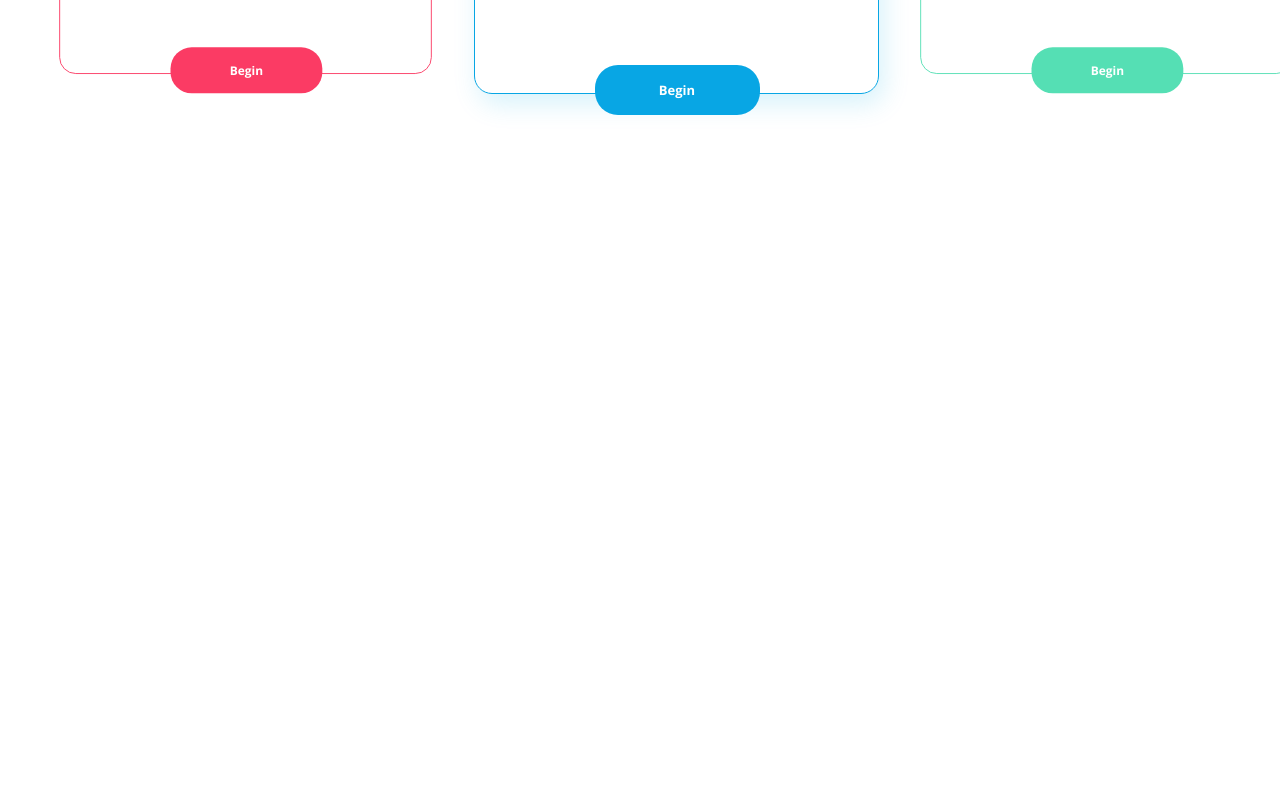
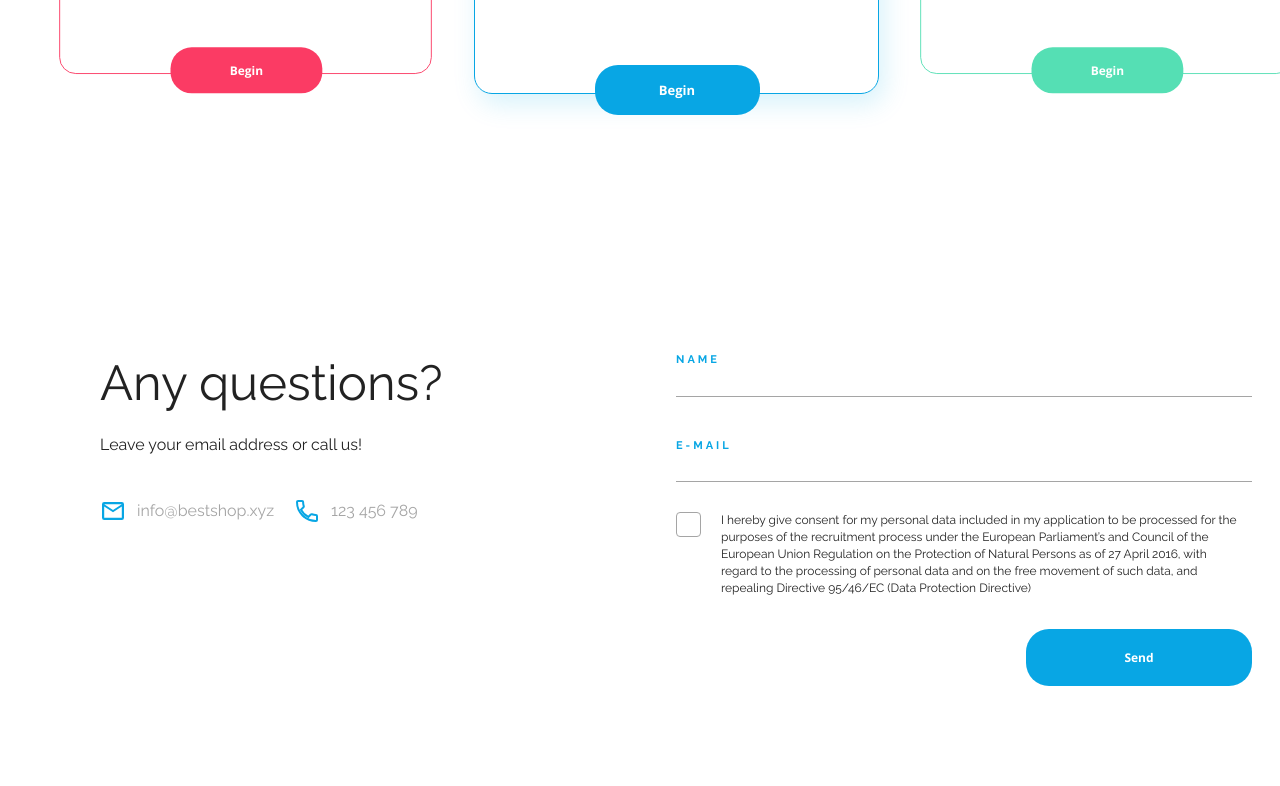
Before and after one commit to Jakub-Laczniak/Best-Shop, a plain HTML site: page index.html in a window 1280 px wide. Shown: the part 3293-4079 px from the top of the page. Before the commit the page ends 3566 px from the top, so only its background shows below. Drawn offline with nearby package versions, Linux system fonts and the light colour scheme.

Commit message:
form styling

```diff
--- a/css/style.css
+++ b/css/style.css
@@ -495,3 +495,130 @@ a {
 .btn--premium {
   --button-color: var(--color-green);
 }
+
+/* CONTACT FORM */
+
+.contact {
+  padding: 80px 100px 100px;
+  align-items: flex-start;
+}
+
+.contact__column {
+  width: 50%;
+}
+
+.contact__column h2 {
+  font-size: 4.9rem;
+  line-height: 5.9rem;
+}
+
+.contact__instruction {
+  margin: 22px 0 42px;
+  font-size: 1.6rem;
+  line-height: 2.2rem;
+}
+
+.contact__details {
+  display: flex;
+  justify-content: flex-start;
+  align-items: center;
+}
+
+.details__item {
+  color: var(--color-gray);
+  text-decoration: none;
+  font-weight: 500;
+  font-size: 1.6rem;
+}
+
+.details__item img {
+  margin-right: 10px;
+}
+
+.details__item:first-of-type {
+  margin-right: 20px;
+}
+
+.form {
+  display: flex;
+  flex-direction: column;
+}
+
+.form__field {
+  display: flex;
+  flex-direction: column;
+}
+
+.form__field:first-of-type {
+  margin-bottom: 42px;
+}
+
+.form__label {
+  font-weight: bold;
+  text-transform: uppercase;
+  color: var(--color-primary);
+  line-height: 1.44rem;
+  letter-spacing: 3px;
+  font-size: 1.1rem;
+}
+
+.form__input {
+  border: none;
+  border-bottom: 1px solid var(--color-gray);
+  background-color: transparent;
+  line-height: 2.625rem;
+}
+
+.form__consent {
+  margin-top: 30px;
+}
+
+.form__checkbox {
+  display: block;
+  position: relative;
+  padding-left: 35px;
+  margin-bottom: 12px;
+  cursor: pointer;
+}
+
+.form__checkbox input {
+  position: absolute;
+  opacity: 0;
+  height: 0;
+  width: 0;
+}
+
+.checkbox {
+  position: absolute;
+  top: 0;
+  left: 0;
+  height: 25px;
+  width: 25px;
+  background-color: var(--color-white);
+  border: 1px solid var(--color-gray);
+  border-radius: 4px;
+}
+
+.form__checkbox input:checked ~ .checkbox {
+  background-image: url(/img/Checkmark.svg);
+  background-position: center;
+  background-size: 50%;
+  background-repeat: no-repeat;
+}
+
+.form__checkbox .consent__text {
+  margin: 0 10px;
+  font-size: 1.2rem;
+  color: var(--color-grey);
+  line-height: 17px;
+}
+
+.form .btn {
+  font-size: 1.2rem;
+  padding: 20px 97px;
+  align-self: flex-end;
+  margin-top: 20px;
+  width: 226px;
+  height: 57px;
+  background-color: var(--color-primary);
+}
--- a/index.html
+++ b/index.html
@@ -26,6 +26,7 @@
             </nav>
         </section>
     </header>
+<!-- ===== OPENER =====  -->
     <section class="opener container">
         <div class="opener__text">
                 <h1>Sell More!</h1>
@@ -54,6 +55,7 @@
             </div>
         </article>
     </section>
+<!-- ===== PRICING BASIC =====  -->
     <section class="container benefits">
         <article class="benefit__single benefit--macbook">
             <div class="benefit__text benefit__text--macbook">
@@ -88,7 +90,7 @@
     <section class="container pricing">
         <h2>Pricing</h2>
         <article class="pricing__container">
-            <!-- PRICING BASIC  -->
+<!-- ===== PRICING BASIC ===== -->
             <div class="pricing__single pricing--basic">
                 <div class="pricing__single__text">
                     <div class="title">
@@ -105,7 +107,7 @@
                     <button class="btn btn--basic">Begin</button>
                 </div>
             </div>
-            <!-- PRICING PROFESSIONAL  -->
+<!-- ===== PRICING PROFESSIONAL ===== -->
             <div class="pricing__single pricing--professional">
                 <div class="pricing__single__text">
                     <div class="title">
@@ -123,7 +125,7 @@
                     <button class="btn btn--professional">Begin</button>
                 </div>
             </div>
-            <!-- PRICING PREMIUM  -->
+<!-- ===== PRICING PREMIUM ===== -->
             <div class="pricing__single pricing--premium">
                 <div class="pricing__single__text">
                     <div class="title">
@@ -145,6 +147,50 @@
             </div>
         </article>
     </section>
+<!-- ===== FORM =====  -->
+<section class="container contact">
+    <div class="contact__column">
+        <h2 class="contact__title">Any questions?</h2>
+        <p class="contact__instruction">Leave your email address or call us!</p>
+        <div class="contact__details">
+            <a href="#" class="details__item"><img src="img/Mail%20Icon.svg" alt="mail"/>info@bestshop.xyz</a>
+            <a href="#" class="details__item"><img src="img/Phone%20Icon.svg" alt="phone"/>123 456 789</a>
+        </div>
+    </div>
+    <div class="contact__column">
+        <form class="form">
+            <div class="form__field">
+                <label class="form__label" for="name">Name</label>
+                <input type="text" class="form__input name" id="name" name="name">
+            </div>
+            <div class="form__field">
+                <label class="form__label" for="email">E-mail</label>
+                <input type="email" class="form__input email" id="email" name="email">
+            </div>
+            <div class="form__consent">
+                <!-- zawieramy wszystko w label, po to żeby kliknięcie działało-->
+                <label class="form__checkbox">
+                    <input type="checkbox"/>
+                    <span class="checkbox"></span>
+                    <p class="consent__text">I hereby give consent for my personal data included in my
+                        application to be processed for the purposes of the recruitment
+                        process under the European Parliament’s and Council of the
+                        European Union Regulation on the Protection of Natural Persons as
+                        of 27 April 2016, with regard to the processing of personal data
+                        and on the free movement of such data, and repealing Directive
+                        95/46/EC (Data Protection Directive)
+                    </p>
+                </label>
+            </div>
+            <button type="submit" class="btn btn--primary">Send</button>
+        </form>
+    </div>
+</section>
+<!-- ===== FOOTER =====  -->
+<footer>
+
+</footer>
+
 
 
 
```
